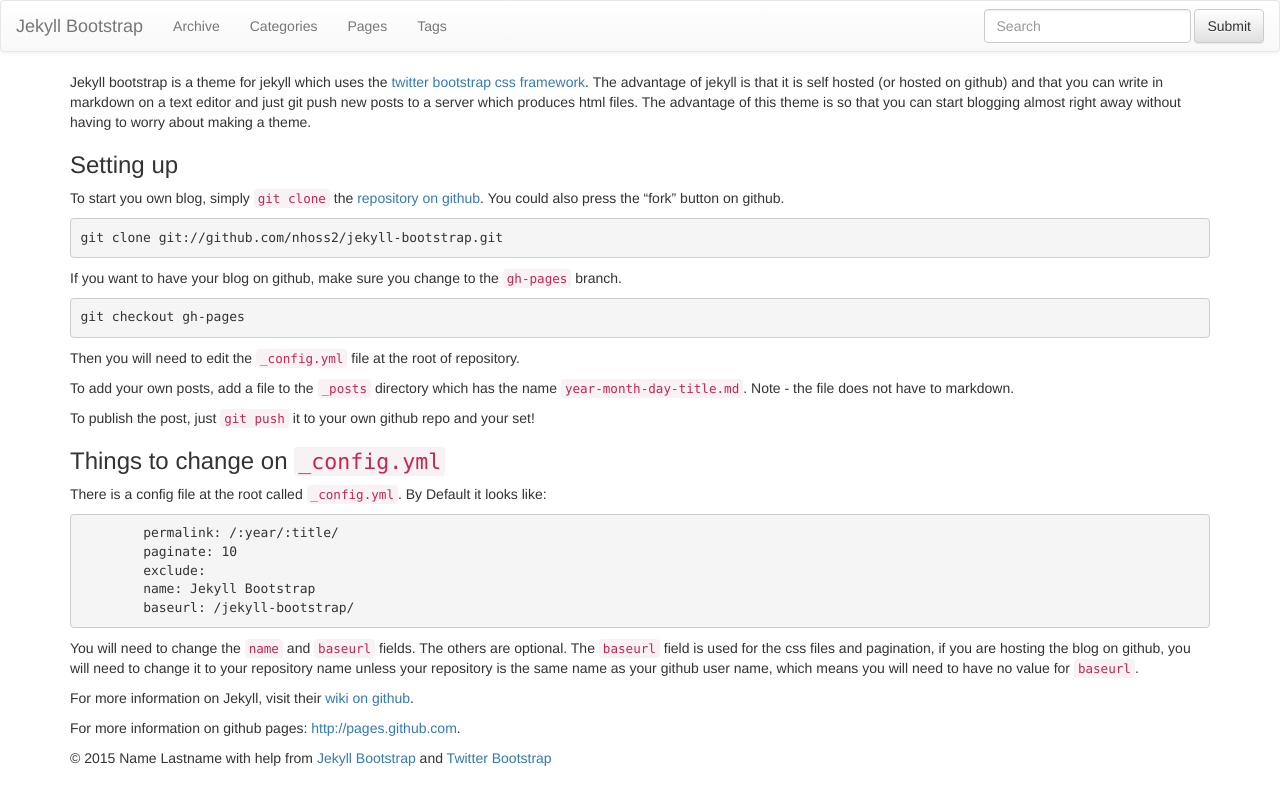
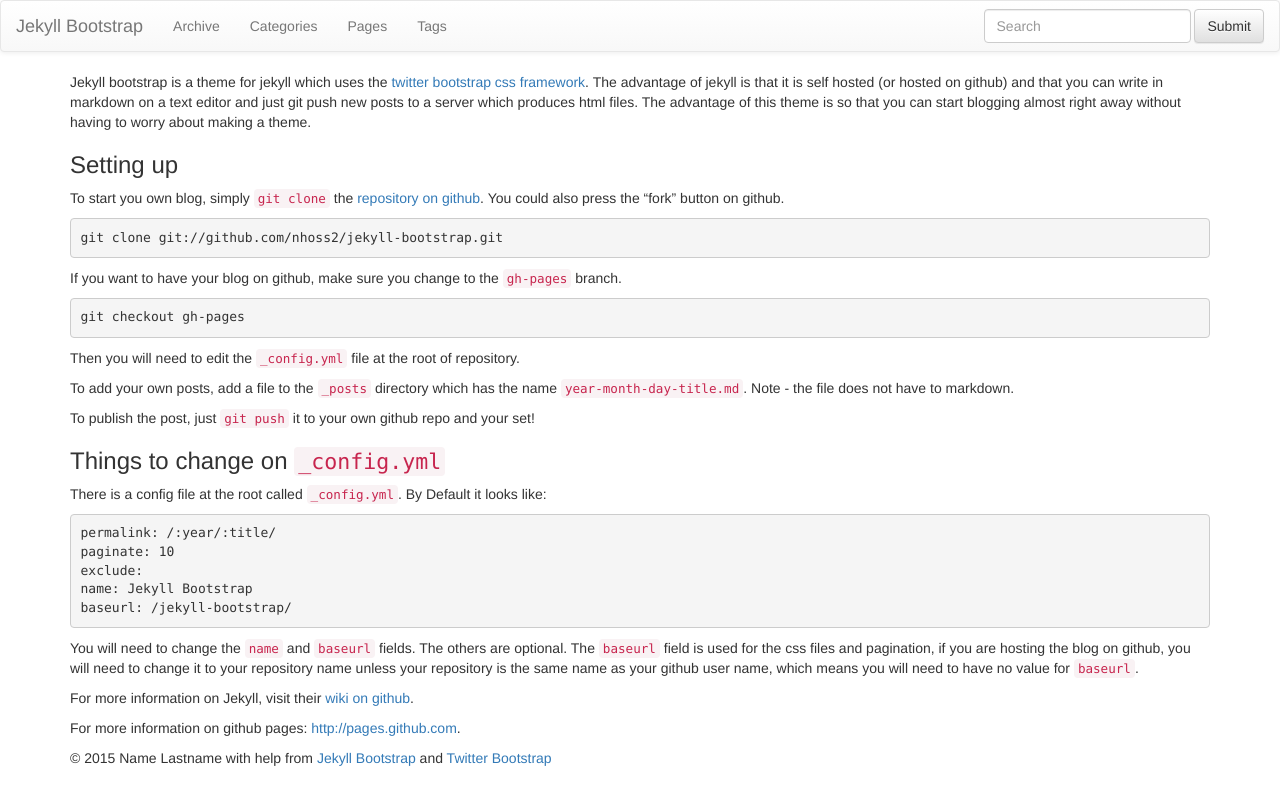
Before and after one commit to wx-xw/wx-xw.github.io, a Jekyll site: the page built from _posts/2011-09-03-introducing-jekyll-bootstrap.md, in a window 1280 px wide. Shown: the top 805 px of the page. Built offline with Jekyll 4.4.1, drawn with Linux system fonts in a browser that asks for light colours; nearby versions of some CDN libraries; library files that are not in the unit come from our copies.

Commit message:
修改测试

````diff
--- a/_config.yml
+++ b/_config.yml
@@ -4,6 +4,8 @@
 
 exclude: [".rvmrc", ".rbenv-version", "README.md", "Rakefile", "changelog.md"]
 highlighter: pygments
+pygments: true
+mardown: redcarpet
 
 # Themes are encouraged to use these universal variables
 # so be sure to set them if your theme uses them.
--- a/_posts/2011-09-03-introducing-jekyll-bootstrap.md
+++ b/_posts/2011-09-03-introducing-jekyll-bootstrap.md
@@ -26,13 +26,11 @@
 ###Things to change on `_config.yml`
 There is a config file at the root called `_config.yml`. By Default it looks like:
 
-```
 	permalink: /:year/:title/
 	paginate: 10
 	exclude:
 	name: Jekyll Bootstrap
 	baseurl: /jekyll-bootstrap/
-```
 
 You will need to change the `name` and `baseurl` fields. The others are optional.
 The `baseurl` field is used for the css files and pagination, if you are hosting the blog on github, you will need to change it to your repository name unless your repository is the same name as your github user name, which means you will need to have no value for `baseurl`.
````
